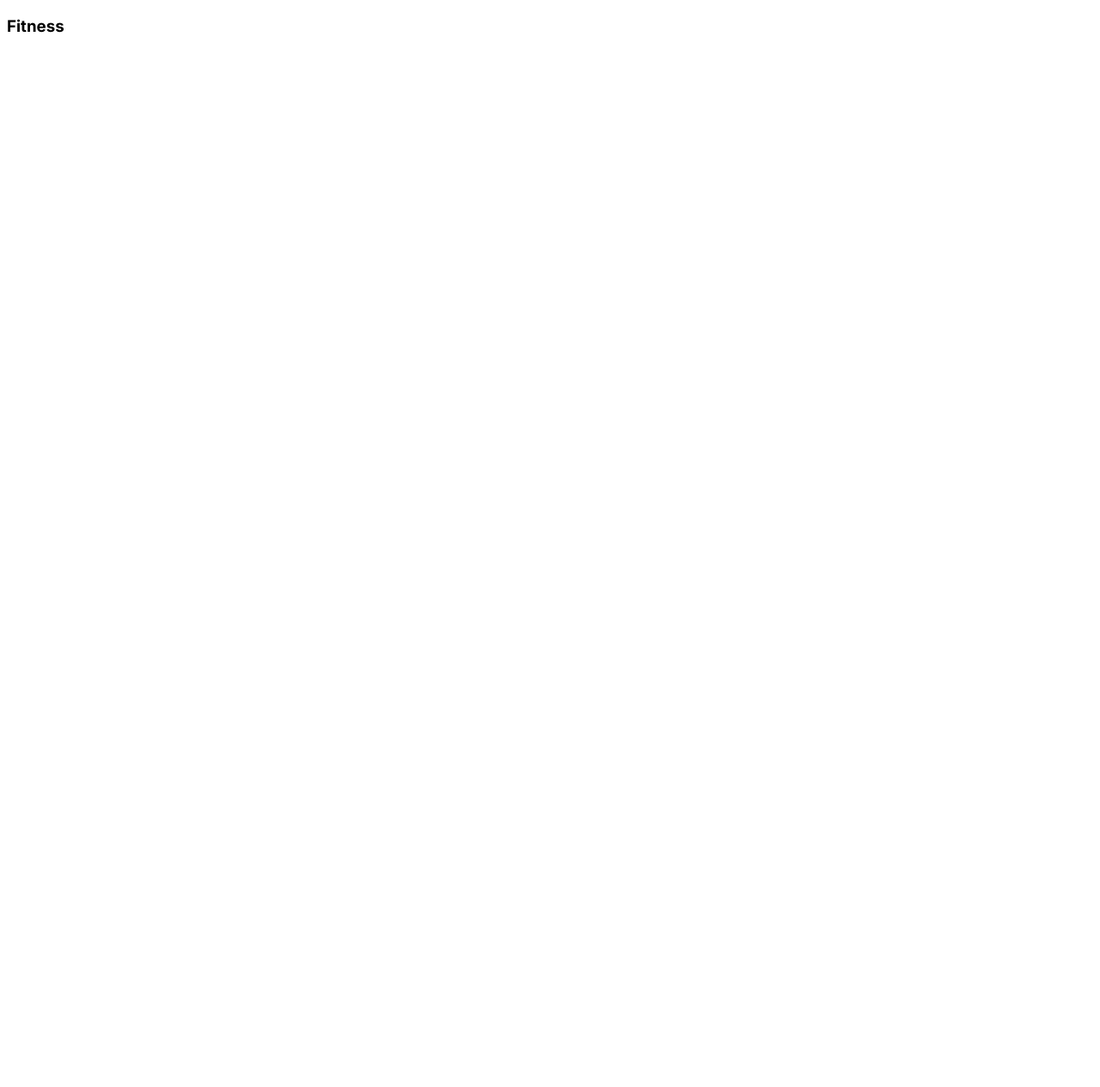
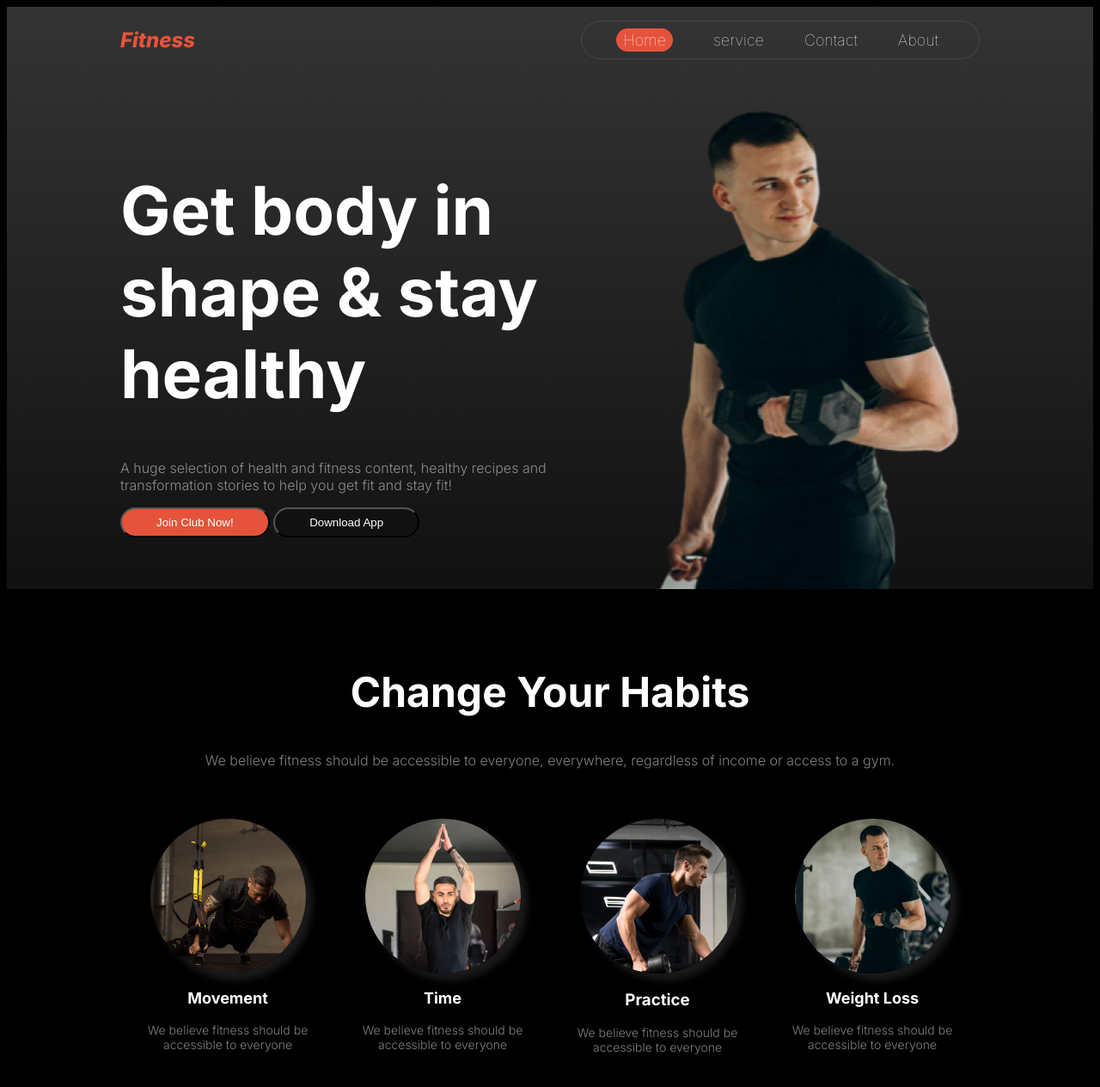
Before and after one commit to mktahmid/Pro-Hero-A-2, a plain HTML site: page index.html in a window 1280 px wide. Shown: the whole page at 86% size. Before the commit the page ends 800 px from the top, so only its background shows below. Drawn offline with Linux system fonts and the light colour scheme.

Commit message:
added navbar nav-banner and habbit section   and responsive them

```diff
--- a/index.html
+++ b/index.html
@@ -5,15 +5,83 @@
   <meta name="viewport" content="width=device-width, initial-scale=1.0">
   <title>Pro-Hero-A-2</title>
   <link rel="stylesheet" href="styles/gym.css">
+  <link rel="stylesheet" href="styles/responsive.css">
 </head>
-<body class="inter-font">
-   <header>
-    <nav class="navbar">
-    <h3 class="navbar-tittle">Fitness</h3>
+<body style="background-color: black;" class="inter-font">
+   <header id="header" class="header">
+    <nav class="navbar display-flex">
+    <h3 class="navbar-tittle orange" style="font-style: italic;">Fitness</h3>
+  <ul class=" nav-links display-flex">
+    <li class="nav-item"><a href="" class="nav-link nav-link-1  white">Home</a></li>
+    <li class="nav-item"><a href="" class="nav-link white">service</a></li>
+    <li class="nav-item"><a href="" class="nav-link white">Contact</a></li>
+    <li class="nav-item"><a href="" class="nav-link white">About</a></li>
+  </ul>
     </nav>
-    <div class="nav-banner">
+    <div class="nav-banner display-flex">
+      <div class="header-left">
+    <h1 class="banner-tittle white">Get body in <span id="yellowtail-regular">shape</span> & stay healthy</h1>
+    <p class="banner-description white-50">A huge selection of health and fitness content, healthy recipes and transformation stories to help you get fit and stay fit!</p>
+    <div class="banner-button">
+      <button class="header-btn-1 white">
+        Join Club Now!
+      </button>
+      <button class="header-btn-2 white ">
+        Download App
+      </button>
+    </div>
+      </div>
+      <div class="header-right">
+        <img src="images/Images 2.png" alt="">
 
+      </div>
     </div>
    </header>
+   <section class="habbit-section">
+<div class="habit-top">
+  <h1 class="habbit-section-tittle">
+    Change Your Habits
+  </h1>
+   <p class="habbit-section-description">
+    We believe fitness should be accessible to everyone, everywhere, regardless of income or access to a gym.
+     </p>
+</div>
+<div class="habbits display-flex hide">
+    <!-- div*4.habbit>img.habbit-img+h3.habbit-tittle+habbit.description -->
+   <div class="habit">
+   <div class="habit-imgd">
+    <img src="images/image 3.png" alt="" class="habit-img">
+   </div>
+    <h3 class="habit-tittle">Movement</h3>
+    <p class="habit-description">We believe fitness should be accessible to everyone</p>
+   </div>
+   <div class="habit">
+<div class="habit-imgd">
+      <img src="images/image 2.png" alt="" class="habit-img">
+    </div>
+    <h3 class="habit-tittle">Time</h3>
+    <p class="habit-description">We believe fitness should be accessible to everyone</p>
+   </div>
+   <div class="habit">
+   <div class="habit-imgd"> <img src="images/image 4.png" alt="" class="habit-img"></div>
+    <h3 class="habbit-tittle">Practice</h3>
+    <p class="habit-description">We believe fitness should be accessible to everyone</p>
+   </div>
+   <div class="habit">
+<div class="habit-imgd">
+  <img src="images/image 5.png" alt="" class="habit-img">
+</div>
+    <h3 class="habit-tittle">Weight Loss</h3>
+    <p class="habit-description">We believe fitness should be accessible to everyone</p>
+   </div>
+    </div>
+   </div>
+   </section>
+   <section class="">
+
+   </section>
+   <section class="">
+
+   </section>
 </body>
 </html>
--- a/styles/gym.css
+++ b/styles/gym.css
@@ -4,6 +4,179 @@
 .inter-font {
   font-family: "Inter", sans-serif;
   font-optical-sizing: auto;
-  font-weight:400;
+  font-weight:300;
   font-style: normal;
 }
+
+ .
+ #yellowtail-regular{
+  font-family: 'Miama';
+  font-style: italic;
+  font-weight: 400;
+  src: local('Miama'), url('https://fonts.cdnfonts.com/s/302/Miama-Regular.woff') format('woff');
+}
+
+
+/* shared styles */
+.hide{
+  display: none;
+}
+.display-flex{
+  display: flex;
+}
+.orange{
+  color: rgba(230, 83, 60, 1);
+}
+.white{
+  color: rgba(255, 255, 255, 1);
+}
+.white-50{
+  color: rgba(255, 255, 255, 0.5);
+}
+.white-10{
+  color: rgba(255, 255, 255, 0.1);
+}
+h1,h2,h3{
+  color: rgba(255, 255, 255, 1);
+}
+p{
+  color: rgba(255, 255, 255, 0.5);
+}
+body > section{
+  margin-top: 90px;
+}
+/* header style */
+#header{
+  width: 100%;
+  background-image: linear-gradient(
+    to bottom,#111111 0%,#343434 0%,#111111 100%
+  );
+}
+/* navbar related styles */
+.navbar{
+justify-content: space-between;
+
+
+}
+.navbar-tittle{
+  font-weight: 800;
+  font-size: 24px;
+}
+.nav-item{
+ list-style: none;
+ margin-right: 47px;
+font-weight: 100;
+
+}
+.nav-links{
+  align-items: center;
+  border: 1px solid rgba(255, 255, 255, 0.1);
+  border-radius: 39px;
+
+}
+.nav-link{
+text-decoration: none;
+font-size: 18px;
+}
+.nav-link-1{
+  background-color: rgba(230, 83, 60, 1);
+ padding: 3px 8px;
+ border-radius: 39px;
+
+}
+.navbar, .nav-banner,.habbit-section{
+  max-width: 1000px;
+  margin: 0 auto;
+}
+/* header style  */
+.nav-banner{
+  justify-content: space-between;
+  align-items: center;
+}
+
+.header-left{
+  /* border: 2px solid black; */
+   width: 600px;
+   width: 50%;
+
+}
+.banner-tittle{
+  font-size: 78px;
+}
+.banner-description{
+  font-size: 16px;
+}
+.header-btn-1{
+  background-color:  rgba(230, 83, 60, 1);
+padding: 8px 40px;
+border-radius: 40px;
+}
+.header-btn-2{
+ background-color: #111111;
+ padding: 8px 40px;
+ border-radius: 40px;
+}
+.header-right{
+
+  width: px;
+  height: 580px;
+  margin-top: 20px;
+  width: 38%;
+
+}
+.header-right > img{
+  width: 100%;
+  height: 100%;
+}
+
+/* habit section start */
+.habbit-section{
+  margin-top: 90px;
+
+}
+.habit-top{
+  margin: 0 auto;
+   /* width: 671px;
+  height: 180px; */
+
+  margin-bottom: 58px;
+  text-align: center;
+}
+.habbit-section-tittle{
+  font-size: 48px;
+  text-align: center;
+}
+.habits{
+  display: flex;
+  align-items: center;
+  justify-content: center;
+}
+.habit{
+
+  align-items: center;
+  text-align: center;
+}
+.habit-imgd{
+  width: 240px;
+  height: 180px;
+
+  margin: 0 auto;
+  margin-left: auto;
+  margin-right: auto;
+  text-align: center;
+}
+.habit-img{
+  border-radius: 100%;
+  box-shadow: 8px 8px 8px rgba(255, 255, 255, 0.1);
+}
+.habit-tittle{
+  font-size: 18px;
+  font-weight: 600px;
+}
+.habit-description{
+  font-size: 14px;
+}
+@media screen and (max-width:576px) {
+
+
+}
--- /dev/null
+++ b/styles/responsive.css
@@ -0,0 +1,21 @@
+@media screen and (max-width:576px){
+  navbar{
+
+  }
+   .nav-links{
+    display: none;
+   }
+  .nav-banner{
+    display: grid;
+    grid-template-columns: repeat(1 , 1fr);
+  }
+  .header-left{
+    width: 100%;
+  }
+  .header-right{
+    width: 100%;
+  }
+  .habbits{
+    flex-direction: column;
+  }
+}
```
